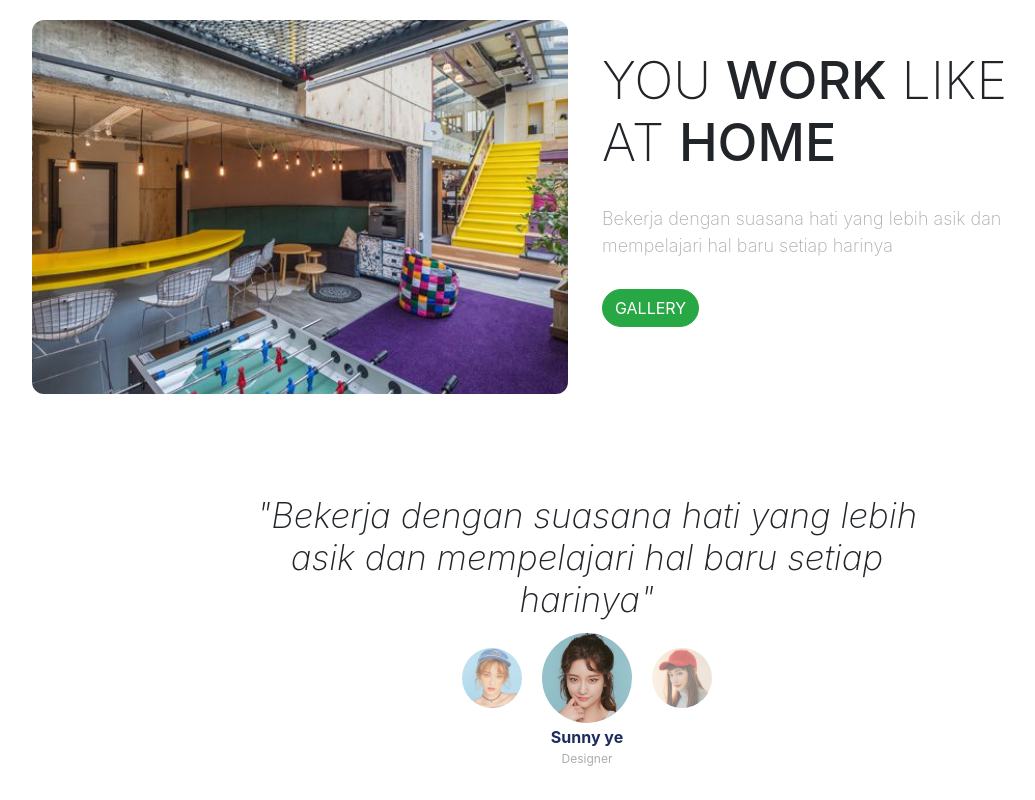
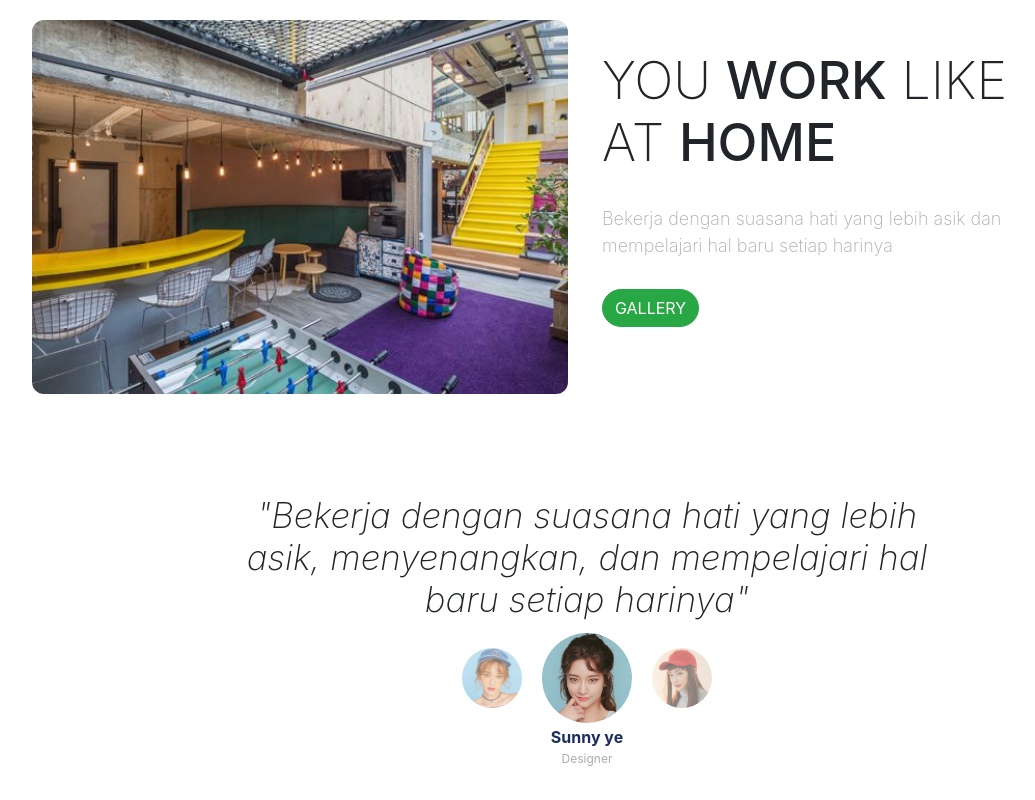
Before and after one commit to syahrul-25/web-landing, a plain HTML site: page index.html in a window 1280 px wide. Shown: the part 811-1611 px from the top of the page, without its empty margins (53-1088 px from the left). Drawn offline with nearby package versions, Linux system fonts and the light colour scheme; a web font is replaced by a local one.

Commit message:
merubah tulisan pada testimonial

```diff
--- a/index.html
+++ b/index.html
@@ -96,7 +96,7 @@
     <section class="testimonial">
       <div class="row justify-content-center">
         <div class="col-lg-8">
-          <h5>"Bekerja dengan suasana hati yang lebih asik dan mempelajari hal baru setiap harinya"</h5>
+          <h5>"Bekerja dengan suasana hati yang lebih asik, menyenangkan, dan mempelajari hal baru setiap harinya"</h5>
         </div>
       </div>
 
```
